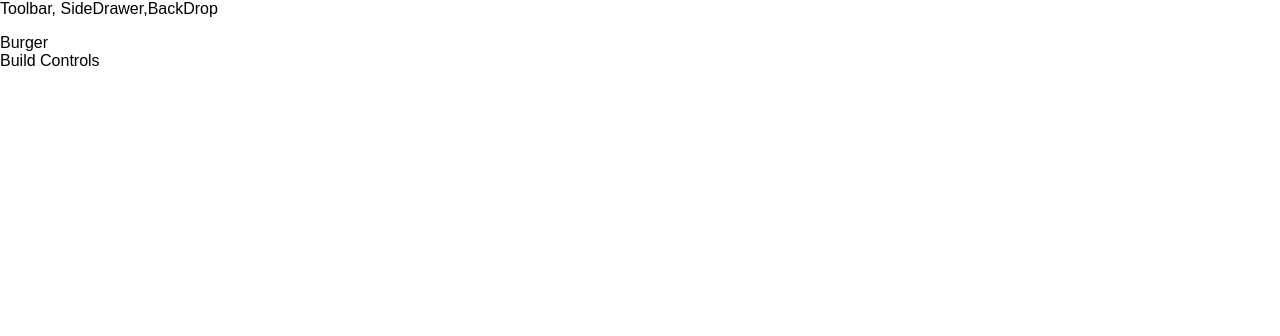
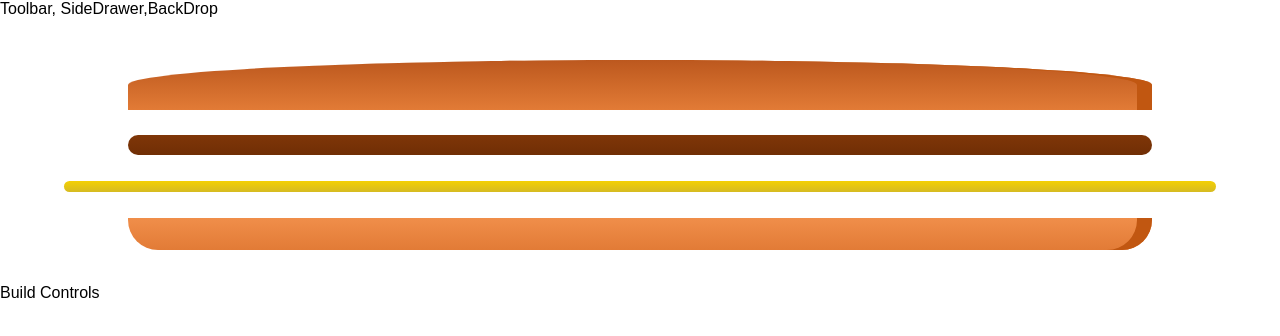
Before and after one commit to andmast/burger_builder, a React (Create React App) app: page / in a window 1280 px wide. Shown: the top 336 px of the page. Built offline with nearby package versions, Linux system fonts and the light colour scheme.

Commit message:
Starting the Burger Component

```diff
--- a/src/components/Burger/Burger.js
+++ b/src/components/Burger/Burger.js
@@ -0,0 +1,17 @@
+import React from "react";
+
+import BurgerIngredients from "./BurgerIngredients/BurgerIngredients";
+import classes from "./Burger.module.css";
+
+const Burger = () => {
+  return (
+    <div className={classes.Burger}>
+      <BurgerIngredients type="bread-top" />
+      <BurgerIngredients type="meat" />
+      <BurgerIngredients type="cheese" />
+      <BurgerIngredients type="bread-bottom" />
+    </div>
+  );
+};
+
+export default Burger;
--- /dev/null
+++ b/src/components/Burger/Burger.module.css
@@ -0,0 +1,29 @@
+.Burger {
+  width: 100%;
+  margin: auto;
+  height: 250px;
+  overflow: scroll;
+  text-align: center;
+  font-weight: bold;
+  font-size: 1.2rem;
+}
+
+@media (min-width: 500 px) and (min-height: 400px) {
+  .Burger {
+    width: 350px;
+    height: 300px;
+  }
+}
+@media (min-width: 500 px) and (min-height: 401px) {
+  .Burger {
+    width: 450px;
+    height: 400px;
+  }
+}
+
+@media (min-width: 1000 px) and (min-height: 700px) {
+  .Burger {
+    width: 700px;
+    height: 600px;
+  }
+}
--- a/src/containers/BurgerBuilder/BurgerBuilder.js
+++ b/src/containers/BurgerBuilder/BurgerBuilder.js
@@ -1,11 +1,12 @@
 import React, { Component } from "react";
 import Aux from "../../HOC/Aux";
+import Burger from "../../components/Burger/Burger";
 
 class BurgerBuilder extends Component {
   render() {
     return (
       <Aux>
-        <div>Burger</div>
+        <Burger />
         <div>Build Controls</div>
       </Aux>
     );
```
